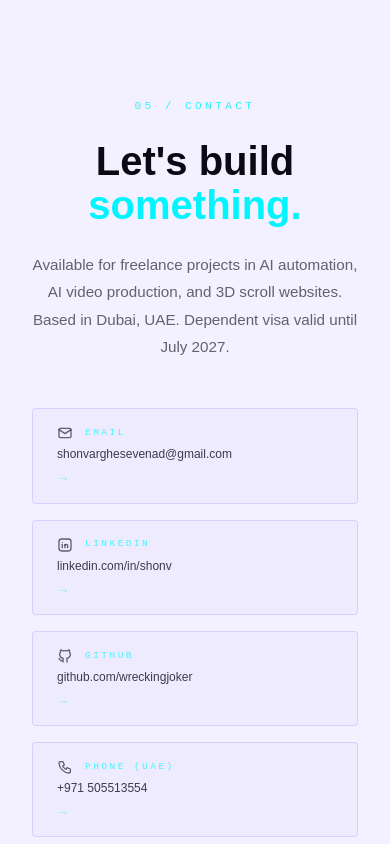
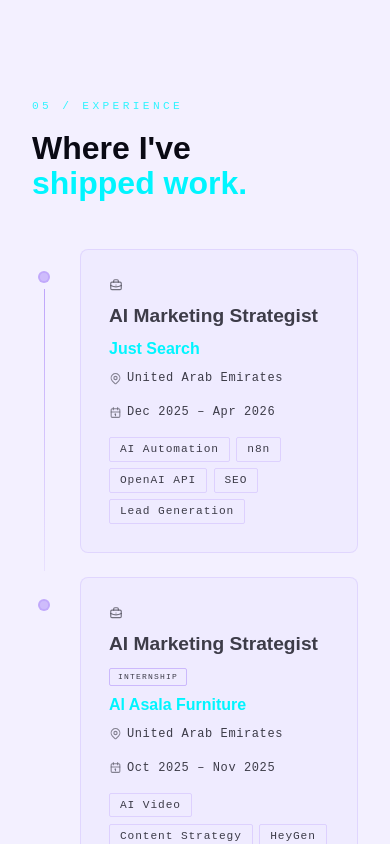
Before and after one commit to wreckingjoker/3D-portfolio, a Next.js app: page / in a window 390 px wide. Shown: the part 6060-6904 px from the top of the page. Built offline with nearby package versions, Linux system fonts and the light colour scheme.

Commit message:
increased text size

```diff
--- a/src/app/page.tsx
+++ b/src/app/page.tsx
@@ -4,6 +4,7 @@ import AboutSection from "@/components/AboutSection";
 import AutomationSection from "@/components/AutomationSection";
 import VideoSection from "@/components/VideoSection";
 import ThreeDSection from "@/components/ThreeDSection";
+import WorkExperienceSection from "@/components/WorkExperienceSection";
 import ContactSection from "@/components/ContactSection";
 
 export default function Home() {
@@ -15,6 +16,7 @@ export default function Home() {
       <AutomationSection />
       <VideoSection />
       <ThreeDSection />
+      <WorkExperienceSection />
       <ContactSection />
     </main>
   );
--- /dev/null
+++ b/src/components/WorkExperienceSection.jsx
@@ -0,0 +1,209 @@
+"use client";
+
+import { IconBriefcase, IconMapPin, IconCalendar } from "@tabler/icons-react";
+
+const EXPERIENCES = [
+  {
+    role: "AI Marketing Strategist",
+    type: null,
+    company: "Just Search",
+    location: "United Arab Emirates",
+    period: "Dec 2025 – Apr 2026",
+    current: false,
+    skills: ["AI Automation", "n8n", "OpenAI API", "SEO", "Lead Generation"],
+  },
+  {
+    role: "AI Marketing Strategist",
+    type: "Internship",
+    company: "Al Asala Furniture",
+    location: "United Arab Emirates",
+    period: "Oct 2025 – Nov 2025",
+    current: false,
+    skills: ["AI Video", "Content Strategy", "HeyGen", "CapCut"],
+  },
+];
+
+export default function WorkExperienceSection() {
+  return (
+    <section
+      data-mode="3d"
+      style={{
+        padding: "6rem 2rem",
+        display: "flex",
+        flexDirection: "column",
+        alignItems: "center",
+        position: "relative",
+        background: "#0A0A0F",
+        overflow: "hidden",
+      }}
+    >
+      {/* Background grid */}
+      <div style={{
+        position: "absolute",
+        inset: 0,
+        backgroundImage: "linear-gradient(rgba(139,92,246,0.04) 1px, transparent 1px), linear-gradient(90deg, rgba(139,92,246,0.04) 1px, transparent 1px)",
+        backgroundSize: "60px 60px",
+        pointerEvents: "none",
+      }} />
+
+      <div style={{ maxWidth: 800, width: "100%", position: "relative", zIndex: 1 }}>
+
+        {/* Header */}
+        <div style={{ marginBottom: "3rem" }}>
+          <div style={{ fontFamily: "monospace", fontSize: "0.7rem", letterSpacing: "0.3em", color: "var(--accent)", opacity: 0.8, marginBottom: "1rem" }}>
+            05 / EXPERIENCE
+          </div>
+          <h2 style={{ fontSize: "clamp(2rem, 4vw, 3.5rem)", fontWeight: 800, margin: 0, lineHeight: 1.1 }}>
+            Where I've<br />
+            <span style={{ color: "var(--accent)" }}>shipped work.</span>
+          </h2>
+        </div>
+
+        {/* Timeline */}
+        <div style={{ display: "flex", flexDirection: "column" }}>
+          {EXPERIENCES.map((exp, i) => (
+            <div key={i} style={{ display: "flex", gap: "1.5rem" }}>
+
+              {/* Left rail — dot + line */}
+              <div style={{ display: "flex", flexDirection: "column", alignItems: "center", flexShrink: 0, width: 24 }}>
+                {/* Dot */}
+                <div style={{
+                  width: 12,
+                  height: 12,
+                  borderRadius: "50%",
+                  background: exp.current ? "var(--accent)" : "rgba(139,92,246,0.35)",
+                  border: exp.current ? "2px solid rgba(139,92,246,0.5)" : "2px solid rgba(139,92,246,0.2)",
+                  boxShadow: exp.current ? "0 0 10px rgba(139,92,246,0.6), 0 0 24px rgba(139,92,246,0.2)" : "none",
+                  flexShrink: 0,
+                  marginTop: 22,
+                  position: "relative",
+                  zIndex: 1,
+                }}>
+                  {/* Pulse ring for current */}
+                  {exp.current && (
+                    <div style={{
+                      position: "absolute",
+                      inset: -5,
+                      borderRadius: "50%",
+                      border: "1px solid rgba(139,92,246,0.4)",
+                      animation: "dotPulse 2s ease-in-out infinite",
+                    }} />
+                  )}
+                </div>
+
+                {/* Connecting line (not on last item) */}
+                {i < EXPERIENCES.length - 1 && (
+                  <div style={{
+                    width: 1,
+                    flex: 1,
+                    marginTop: 6,
+                    marginBottom: 6,
+                    background: "linear-gradient(to bottom, rgba(139,92,246,0.5), rgba(139,92,246,0.1))",
+                    position: "relative",
+                  }}>
+                    </div>
+                )}
+              </div>
+
+              {/* Card */}
+              <div
+                style={{
+                  flex: 1,
+                  marginBottom: i < EXPERIENCES.length - 1 ? "1.5rem" : 0,
+                  padding: "1.75rem",
+                  border: "1px solid rgba(139,92,246,0.15)",
+                  borderRadius: 8,
+                  background: "rgba(139,92,246,0.03)",
+                  position: "relative",
+                  transition: "border-color 0.4s cubic-bezier(0.4,0,0.2,1), background 0.4s cubic-bezier(0.4,0,0.2,1)",
+                }}
+                onMouseEnter={(e) => {
+                  e.currentTarget.style.borderColor = "rgba(139,92,246,0.45)";
+                  e.currentTarget.style.background = "rgba(139,92,246,0.07)";
+                }}
+                onMouseLeave={(e) => {
+                  e.currentTarget.style.borderColor = "rgba(139,92,246,0.15)";
+                  e.currentTarget.style.background = "rgba(139,92,246,0.03)";
+                }}
+              >
+                {/* Role + badge */}
+                <div style={{ display: "flex", alignItems: "center", flexWrap: "wrap", gap: "0.6rem", marginBottom: "0.4rem" }}>
+                  <IconBriefcase size={14} style={{ color: "var(--accent)", opacity: 0.7, flexShrink: 0 }} />
+                  <span style={{ fontWeight: 800, fontSize: "1.2rem", color: "#fff" }}>{exp.role}</span>
+                  {exp.type && (
+                    <span style={{
+                      fontFamily: "monospace",
+                      fontSize: "0.5rem",
+                      letterSpacing: "0.15em",
+                      padding: "2px 8px",
+                      border: "1px solid rgba(139,92,246,0.35)",
+                      color: "rgba(139,92,246,0.8)",
+                      borderRadius: 2,
+                    }}>
+                      {exp.type.toUpperCase()}
+                    </span>
+                  )}
+                  {exp.current && (
+                    <span style={{
+                      fontFamily: "monospace",
+                      fontSize: "0.5rem",
+                      letterSpacing: "0.15em",
+                      padding: "2px 8px",
+                      border: "1px solid rgba(139,92,246,0.35)",
+                      color: "rgba(139,92,246,0.9)",
+                      borderRadius: 2,
+                      display: "flex",
+                      alignItems: "center",
+                      gap: 4,
+                    }}>
+                      <span style={{ animation: "workPulse 1.5s ease-in-out infinite", display: "inline-block" }}>●</span> CURRENT
+                    </span>
+                  )}
+                </div>
+
+                {/* Company */}
+                <div style={{ fontSize: "1rem", fontWeight: 600, color: "var(--accent)", marginBottom: "0.5rem" }}>
+                  {exp.company}
+                </div>
+
+                {/* Location + period */}
+                <div style={{ display: "flex", flexWrap: "wrap", gap: "1rem", marginBottom: "1rem" }}>
+                  <div style={{ display: "flex", alignItems: "center", gap: 5, fontFamily: "monospace", fontSize: "0.75rem", color: "rgba(255,255,255,0.4)", letterSpacing: "0.05em" }}>
+                    <IconMapPin size={13} style={{ opacity: 0.6 }} />
+                    {exp.location}
+                  </div>
+                  <div style={{ display: "flex", alignItems: "center", gap: 5, fontFamily: "monospace", fontSize: "0.75rem", color: "rgba(255,255,255,0.4)", letterSpacing: "0.05em" }}>
+                    <IconCalendar size={13} style={{ opacity: 0.6 }} />
+                    {exp.period}
+                  </div>
+                </div>
+
+                {/* Skill tags */}
+                <div style={{ display: "flex", flexWrap: "wrap", gap: "0.4rem" }}>
+                  {exp.skills.map((s) => (
+                    <span key={s} style={{
+                      fontFamily: "monospace",
+                      fontSize: "0.7rem",
+                      letterSpacing: "0.08em",
+                      padding: "3px 10px",
+                      border: "1px solid rgba(139,92,246,0.18)",
+                      color: "rgba(255,255,255,0.35)",
+                      borderRadius: 2,
+                    }}>
+                      {s}
+                    </span>
+                  ))}
+                </div>
+              </div>
+            </div>
+          ))}
+        </div>
+      </div>
+
+      <style>{`
+        @keyframes workPulse { 0%,100%{opacity:1} 50%{opacity:0.2} }
+        @keyframes dotPulse  { 0%,100%{opacity:0.6; transform:scale(1)} 50%{opacity:0; transform:scale(1.8)} }
+      `}</style>
+    </section>
+  );
+}
```
